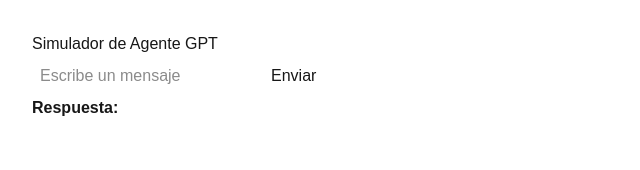
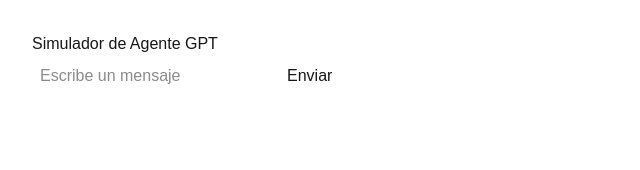
Before and after one commit to Romu9319/MultiAgentChat, a Next.js app in the folder frontend/: page / in a window 1280 px wide. Shown: the top 170 px of the page, without its empty margins (0-640 px from the left). Built offline with nearby package versions, Linux system fonts and the light colour scheme.

Commit message:
try/except added

```diff
--- a/frontend/src/app/page.tsx
+++ b/frontend/src/app/page.tsx
@@ -7,11 +7,16 @@
 export default function HomePage() {
   const [prompt, setPrompt] = useState<string>("");
   const [response, setResponse] = useState<string>("");
+  const [error, setError] = useState<string>("");
 
 
   const handleSubmit = async () => {
+    setResponse("");
+    setError("");
+
+
     try {
-      const res = await fetch("http://127.0.0.1:3001/agent/respond", {
+      const res = await fetch("http://127.0.0.1:8000/agent/respond", {
       method: "POST",
       headers: {
         "Content-Type": "application/json"
@@ -22,23 +27,25 @@
       }),
     });
 
+    const data = await res.json();
+
     if (!res.ok) {
-      throw new Error("Error al conectar con backend");
+      throw new Error(data.detail || "Error desconocido");
     }
 
-    const data: { response: string } = await res.json();
     setResponse(data.response);
     }
 
-    catch (error) {
-      console.error("Error:", error);
-      setResponse("Error al obtener respuesta del agente.")
+    catch (err: any) {
+      console.error("Error:", err);
+      setError(err.message || "Error de red.")
     }
   };
 
   return (
     <main style={{ padding: "2rem" }}>
       <h1>Simulador de Agente GPT</h1>
+
       <input
         type="text"
         value={prompt}
@@ -46,12 +53,12 @@
         placeholder="Escribe un mensaje"
         style={{ marginRight: "1rem", padding: "0.5rem"}}
       />
-      <button onClick={handleSubmit}>
+      <button onClick={handleSubmit} style={{ padding: "0.5rem 1rem"}}>
         Enviar
       </button>
-      <p>
-        <strong>Respuesta:</strong> {response}
-      </p>
+
+      {response && <p> <strong>Respuesta:</strong> {response} </p>}
+      {error && <p style={{ color: "red" }}><strong>Error:</strong> {error}</p>}
     </main>
   );
 
```
Also changed, not shown: 1 other file (tests, documents, lock files or other folders).
